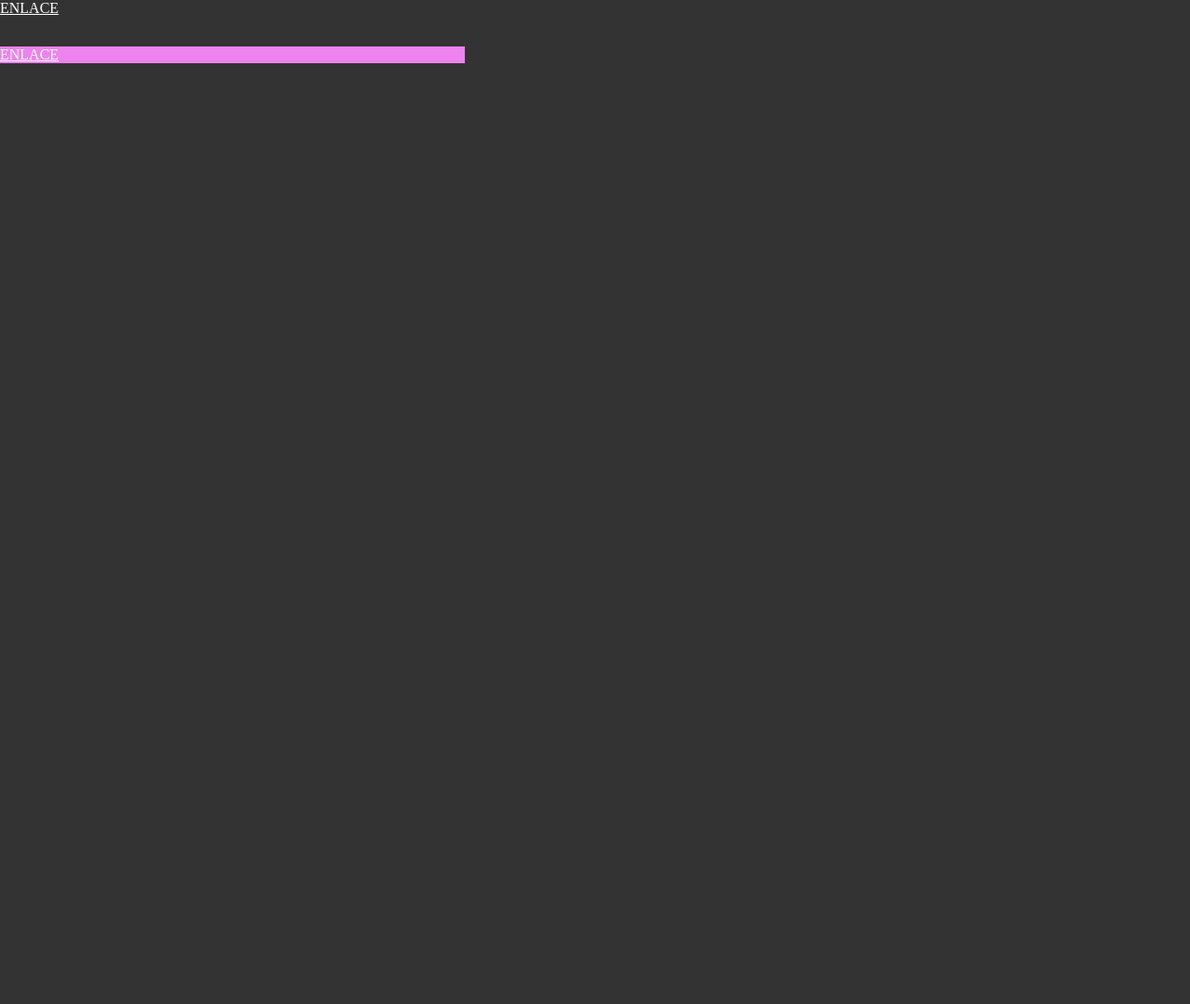
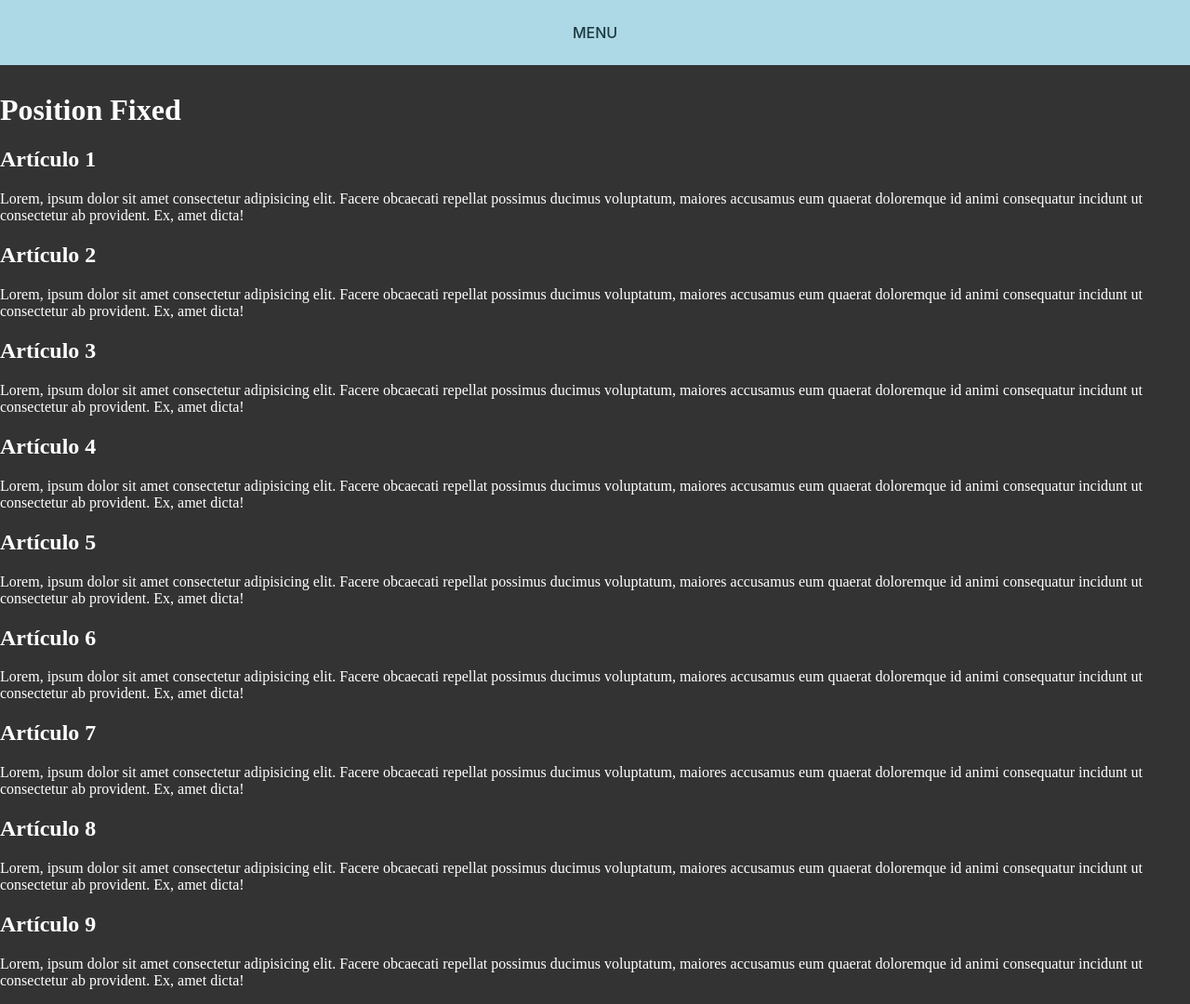
Before and after one commit to ibernal-git/curso-css, a website built with Vite: page index.html in a window 1280 px wide. Shown: the whole page at 93% size. Before the commit the page ends 800 px from the top, so only its background shows below. Built offline with nearby package versions, Linux system fonts and the light colour scheme.

Commit message:
Lesson 13 - Position Fixed

```diff
--- a/index.html
+++ b/index.html
@@ -8,7 +8,94 @@
     <link rel="stylesheet" href="style.css" />
   </head>
   <body>
-    <a href="#" class="link">ENLACE</a>
-    <a href="#" class="link-2">ENLACE</a>
+    <header class="header">
+      <nav>MENU</nav>
+    </header>
+    <main>
+      <h1>Position Fixed</h1>
+      <section>
+        <article>
+          <h2>Artículo 1</h2>
+          <p>
+            Lorem, ipsum dolor sit amet consectetur adipisicing elit. Facere
+            obcaecati repellat possimus ducimus voluptatum, maiores accusamus
+            eum quaerat doloremque id animi consequatur incidunt ut consectetur
+            ab provident. Ex, amet dicta!
+          </p>
+        </article>
+        <article>
+          <h2>Artículo 2</h2>
+          <p>
+            Lorem, ipsum dolor sit amet consectetur adipisicing elit. Facere
+            obcaecati repellat possimus ducimus voluptatum, maiores accusamus
+            eum quaerat doloremque id animi consequatur incidunt ut consectetur
+            ab provident. Ex, amet dicta!
+          </p>
+        </article>
+        <article>
+          <h2>Artículo 3</h2>
+          <p>
+            Lorem, ipsum dolor sit amet consectetur adipisicing elit. Facere
+            obcaecati repellat possimus ducimus voluptatum, maiores accusamus
+            eum quaerat doloremque id animi consequatur incidunt ut consectetur
+            ab provident. Ex, amet dicta!
+          </p>
+        </article>
+        <article>
+          <h2>Artículo 4</h2>
+          <p>
+            Lorem, ipsum dolor sit amet consectetur adipisicing elit. Facere
+            obcaecati repellat possimus ducimus voluptatum, maiores accusamus
+            eum quaerat doloremque id animi consequatur incidunt ut consectetur
+            ab provident. Ex, amet dicta!
+          </p>
+        </article>
+        <article>
+          <h2>Artículo 5</h2>
+          <p>
+            Lorem, ipsum dolor sit amet consectetur adipisicing elit. Facere
+            obcaecati repellat possimus ducimus voluptatum, maiores accusamus
+            eum quaerat doloremque id animi consequatur incidunt ut consectetur
+            ab provident. Ex, amet dicta!
+          </p>
+        </article>
+        <article>
+          <h2>Artículo 6</h2>
+          <p>
+            Lorem, ipsum dolor sit amet consectetur adipisicing elit. Facere
+            obcaecati repellat possimus ducimus voluptatum, maiores accusamus
+            eum quaerat doloremque id animi consequatur incidunt ut consectetur
+            ab provident. Ex, amet dicta!
+          </p>
+        </article>
+        <article>
+          <h2>Artículo 7</h2>
+          <p>
+            Lorem, ipsum dolor sit amet consectetur adipisicing elit. Facere
+            obcaecati repellat possimus ducimus voluptatum, maiores accusamus
+            eum quaerat doloremque id animi consequatur incidunt ut consectetur
+            ab provident. Ex, amet dicta!
+          </p>
+        </article>
+        <article>
+          <h2>Artículo 8</h2>
+          <p>
+            Lorem, ipsum dolor sit amet consectetur adipisicing elit. Facere
+            obcaecati repellat possimus ducimus voluptatum, maiores accusamus
+            eum quaerat doloremque id animi consequatur incidunt ut consectetur
+            ab provident. Ex, amet dicta!
+          </p>
+        </article>
+        <article>
+          <h2>Artículo 9</h2>
+          <p>
+            Lorem, ipsum dolor sit amet consectetur adipisicing elit. Facere
+            obcaecati repellat possimus ducimus voluptatum, maiores accusamus
+            eum quaerat doloremque id animi consequatur incidunt ut consectetur
+            ab provident. Ex, amet dicta!
+          </p>
+        </article>
+      </section>
+    </main>
   </body>
 </html>
--- a/style.css
+++ b/style.css
@@ -4,33 +4,43 @@
 
 body {
   background-color: #333;
-  color: black;
+  color: rgb(255, 255, 255);
   margin: 0;
 }
 
-.box {
+.header {
   text-align: center;
-  font-size: xx-large;
-  width: 100px;
-  height: 100px;
-}
-a {
-  color: white;
-}
+  padding: 25px 0;
+  background-color: lightblue;
+  color: rgb(27, 57, 62);
+  font-weight: 500;
+  font-family: -apple-system, BlinkMacSystemFont, 'Segoe UI', Roboto, Oxygen,
+    Ubuntu, Cantarell, 'Open Sans', 'Helvetica Neue', sans-serif;
 
-.link {
   /*
 
-  Al poner la propiedad position con  el valor absolute
-  tratamos a los elementos en línea como si fueran
-  elementos de bloque. No necesitamos por lo tanto
-  declarar display: block; para poder establecer un
-  tamaño.
+  En cuanto aplicamos fixed pierde sus medidas y su
+  espacio reservado. Da igual si se encuentra en un
+  elemento contenedor posicionado.
 
   */
 
-  position: absolute;
-  background-color: violet;
-  width: 500px;
-  top: 50px;
+  position: fixed;
+
+  /* Volvemos a darle una posición y tamaño */
+
+  top: 0;
+  width: 100%;
 }
+
+/*
+
+Ahora se nos oculta el contenido detrás de header
+y para eso vamos a darle un margen superior a
+todo el body
+
+*/
+
+body {
+  margin-top: 100px;
+}
```
